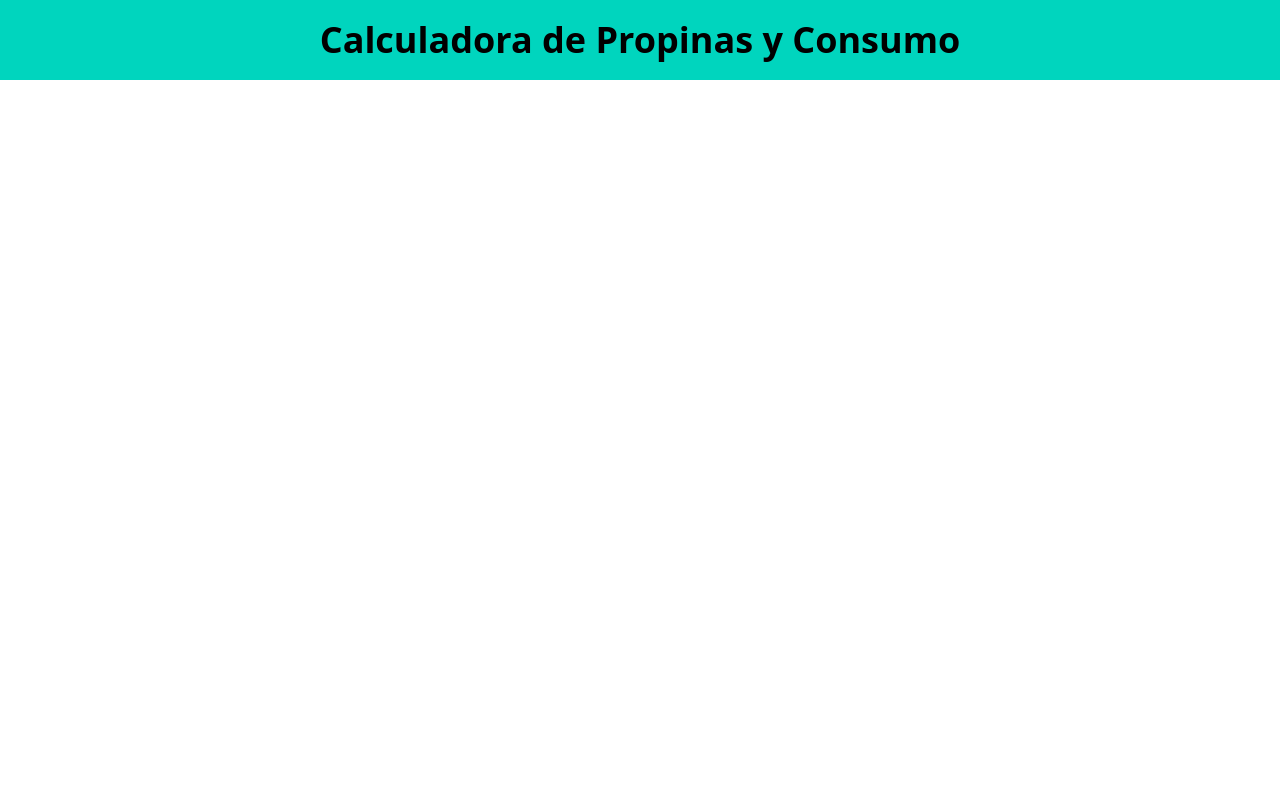
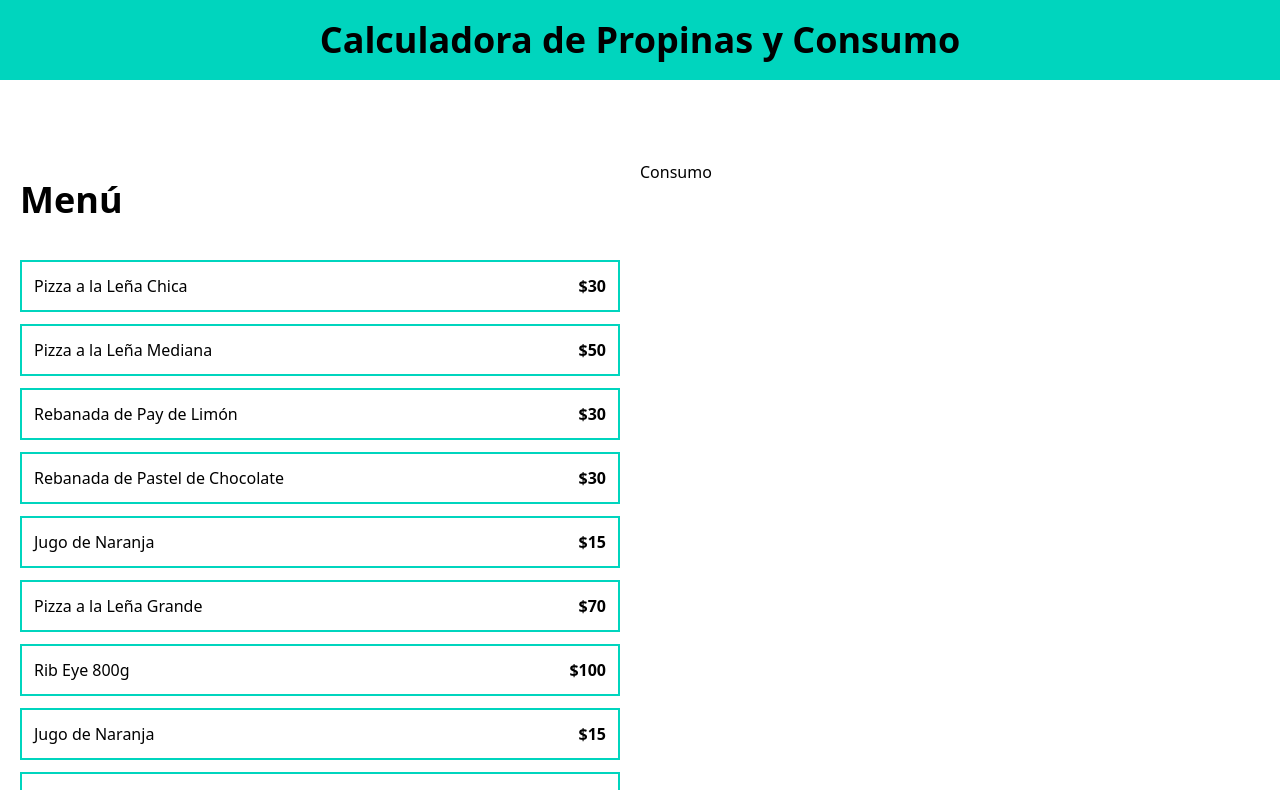
Before and after one commit to Dravernuss/calculadora-prop-tailwind, a React (Vite) app: page / in a window 1280 px wide. Shown: the top 790 px of the page. Built offline with nearby package versions, Linux system fonts and the light colour scheme.

Commit message:
Create component MenuItem

```diff
--- a/src/App.tsx
+++ b/src/App.tsx
@@ -1,3 +1,4 @@
+import MenuItem from "./components/MenuItem";
 import { menuItems } from "./data/db";
 
 function App() {
@@ -8,6 +9,20 @@
           Calculadora de Propinas y Consumo
         </h1>
       </header>
+
+      <main className="max-w-7xl mx-auto py-20 grid md:grid-cols-2">
+        <div className="p-5">
+          <h2 className="text-4xl font-black">Menú</h2>
+          <div className="space-y-3 mt-10">
+            {menuItems.map((item) => (
+              <MenuItem key={item.id} item={item} />
+            ))}
+          </div>
+        </div>
+        <div>
+          <h2>Consumo</h2>
+        </div>
+      </main>
     </>
   );
 }
--- /dev/null
+++ b/src/components/MenuItem.tsx
@@ -0,0 +1,14 @@
+import type { MenuItem } from "../types";
+
+type MenuItemProps = {
+  item: MenuItem;
+};
+
+export default function MenuItem({ item }: MenuItemProps) {
+  return (
+    <button className="border-2 border-teal-400 hover:bg-teal-200 p-3 w-full flex justify-between">
+      <p>{item.name}</p>
+      <p className="font-black">${item.price}</p>
+    </button>
+  );
+}
```
